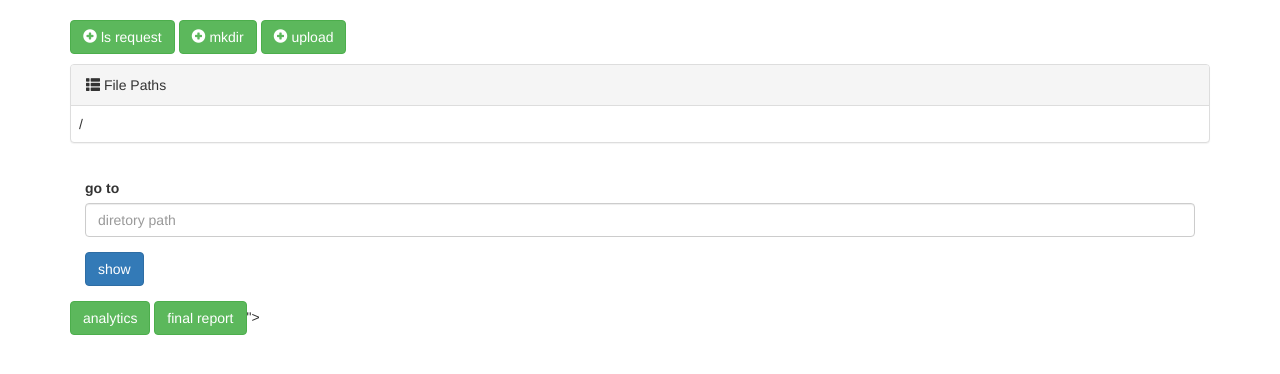
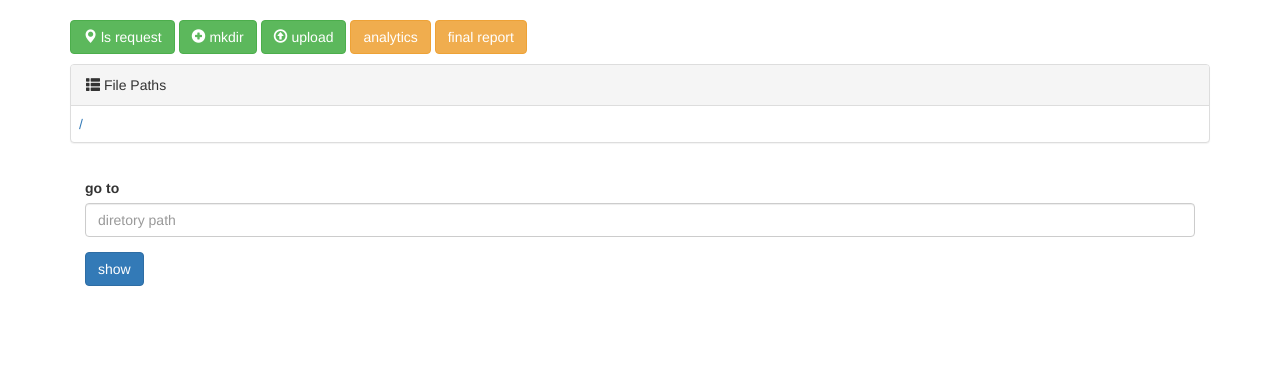
Before and after one commit to leafCyhvss/Distributed-File-System-Based-on-Firebase, a Django app: page /edfs1/ in a window 1280 px wide. Shown: the part 52-426 px from the top of the page. Run offline with Django 4.2, Linux system fonts and the light colour scheme; some libraries are stand-ins or nearby versions.

Commit message:
added a bit of html

```diff
--- a/EDFSProject/EDFS2/templates/layout.html
+++ b/EDFSProject/EDFS2/templates/layout.html
@@ -54,12 +54,7 @@
 <div>
     {% block content %}{% endblock %}
 </div>
-<div class="container">
-    <div style="margin-bottom: 10px">
-        <a class="btn btn-success" href="analytics.html">analytics</a>
-        <a class="btn btn-success" href="report.html">final report</a>">
-    </div>
-</div>
+
 
 </body>
 </html>
--- a/EDFSProject/EDFS2/templates/ls.html
+++ b/EDFSProject/EDFS2/templates/ls.html
@@ -4,7 +4,7 @@
     <div class="container">
         <div style="margin-bottom: 10px">
             <a class="btn btn-success" href="/edfs2/ls-request">
-                <span class="glyphicon glyphicon-plus-sign" aria-hidden="true"></span>
+                <span class="glyphicon glyphicon-map-marker" aria-hidden="true"></span>
                 ls request
             </a>
             <a class="btn btn-success" href="/edfs2/mkdir">
@@ -12,10 +12,14 @@
                 mkdir
             </a>
             <a class="btn btn-success" href="/edfs2/upload">
-                <span class="glyphicon glyphicon-plus-sign" aria-hidden="true"></span>
+                <span class="glyphicon glyphicon-upload" aria-hidden="true"></span>
                 upload
             </a>
+            <a class="btn btn-warning" href="analytics.html">analytics</a>
+            <a class="btn btn-warning" href="report.html">final report</a>
         </div>
+    <div>
+</div>
         <div class="panel panel-default">
             <!-- Default panel contents -->
             <div class="panel-heading">
@@ -36,7 +40,7 @@
                 {% for obj in queryset %}
                     <tr>
 {#                        <th>{{ obj.id }}</th>#}
-                        <td>{{ obj}}</td>
+                        <td><a>{{ obj}}</a></td>
 {#                        <td>#}
 {#                            <a class="btn btn-primary btn-xs" href="/depart/{{ obj.id }}/edit/">编辑</a>#}
 {#                            <a class="btn btn-danger btn-xs" href="/depart/delete/?nid={{ obj.id }}">删除</a>#}
@@ -58,4 +62,5 @@
             </form>
         </div>
     </div>
+
 {% endblock %}
```
Also changed, not shown: EDFSProject/EDFS2/static/plugins/bootstrap-3.4.1/css/bootstrap.css.
